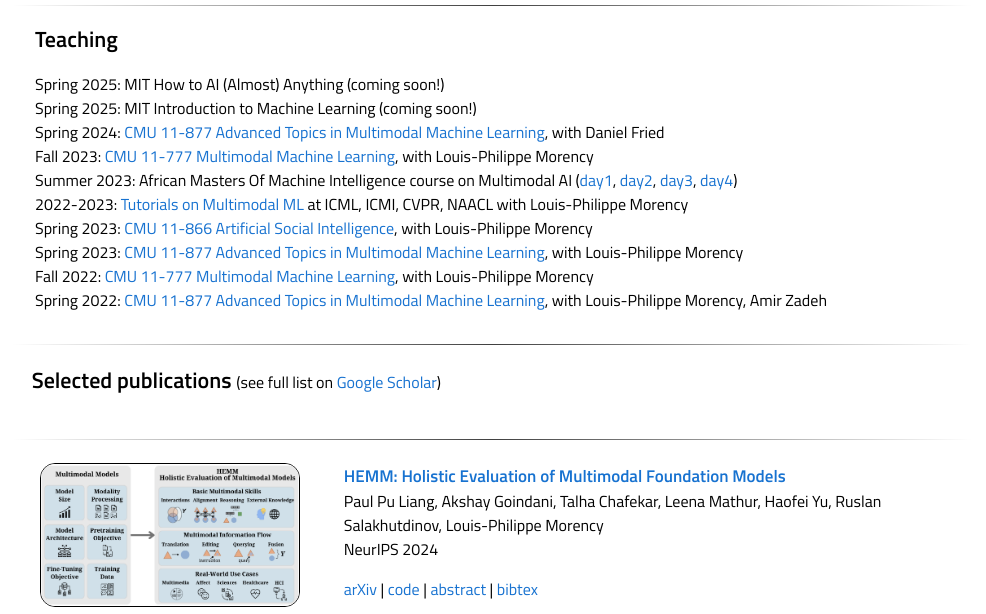
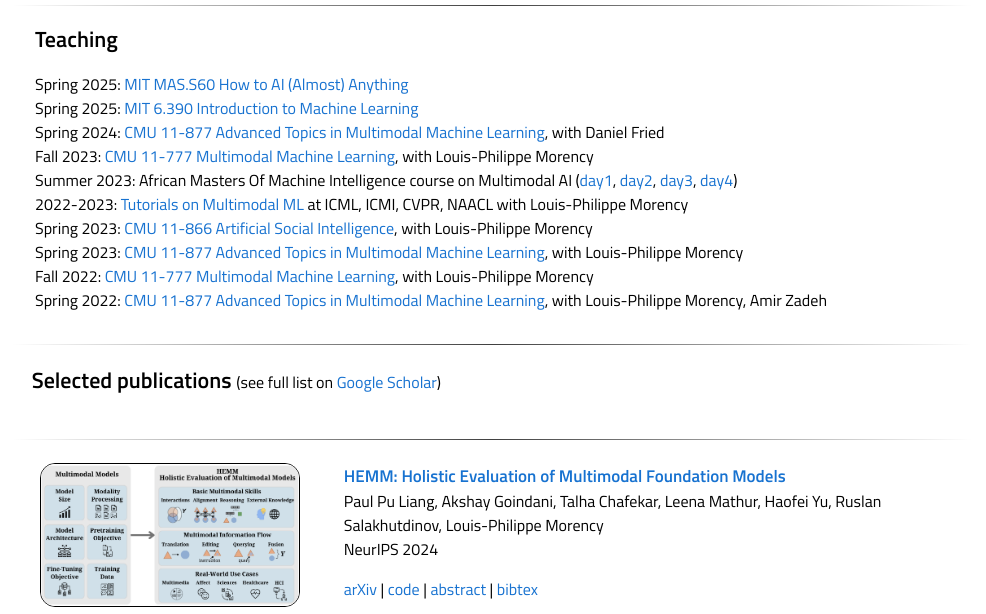
Before and after one commit to pliang279/pliang279.github.io, a plain HTML site: page index.html in a window 1280 px wide. Shown: the part 2023-2637 px from the top of the page, without its empty margins (148-1134 px from the left). Drawn offline with Linux system fonts and the light colour scheme; a script that the page names is missing.

Commit message:
Update index.html

```diff
--- a/index.html
+++ b/index.html
@@ -190,8 +190,8 @@
 <table width="100%" width="100%" align="center" border="0" cellspacing="0" cellpadding="8" style="margin-left:15px">
 <tr><td><sectionheading>Teaching</sectionheading></td></tr>
 <tr><td>
-  Spring 2025: MIT How to AI (Almost) Anything (coming soon!) <br/>
-  Spring 2025: MIT Introduction to Machine Learning (coming soon!) <br/>
+  Spring 2025: <a href="https://mit-mi.github.io/how2ai-course/spring2025/">MIT MAS.S60 How to AI (Almost) Anything</a> <br/>
+  Spring 2025: <a href="https://introml.mit.edu/spring25/">MIT 6.390 Introduction to Machine Learning</a> <br/>
   Spring 2024: <a href="https://cmu-multicomp-lab.github.io/adv-mmml-course/spring2024/">CMU 11-877 Advanced Topics in Multimodal Machine Learning</a>, with Daniel Fried <br/>
   Fall 2023: <a href="https://cmu-multicomp-lab.github.io/mmml-course/fall2023/">CMU 11-777 Multimodal Machine Learning</a>, with Louis-Philippe Morency <br/>
   Summer 2023: African Masters Of Machine Intelligence course on Multimodal AI (<a href="https://docs.google.com/presentation/d/1WIOY5QCjsJoUO8xZ76pKJyydxJb99gAU/edit?usp=sharing&ouid=112454988971729379076&rtpof=true&sd=true">day1</a>, <a href="https://docs.google.com/presentation/d/1vHo4PcdTJwkRiaj4YbdlIvfdUg0p7JBp/edit?usp=sharing&ouid=112454988971729379076&rtpof=true&sd=true">day2</a>, <a href="https://docs.google.com/presentation/d/183Yaxs-1owDSlg906u01k3kt5gZ6wD6X/edit?usp=sharing&ouid=112454988971729379076&rtpof=true&sd=true">day3</a>, <a href="https://docs.google.com/presentation/d/1vhk81MOJ2qLAtcNK2Lp9xeLL8FCCRc-S/edit?usp=sharing&ouid=112454988971729379076&rtpof=true&sd=true">day4</a>)</br>
```
